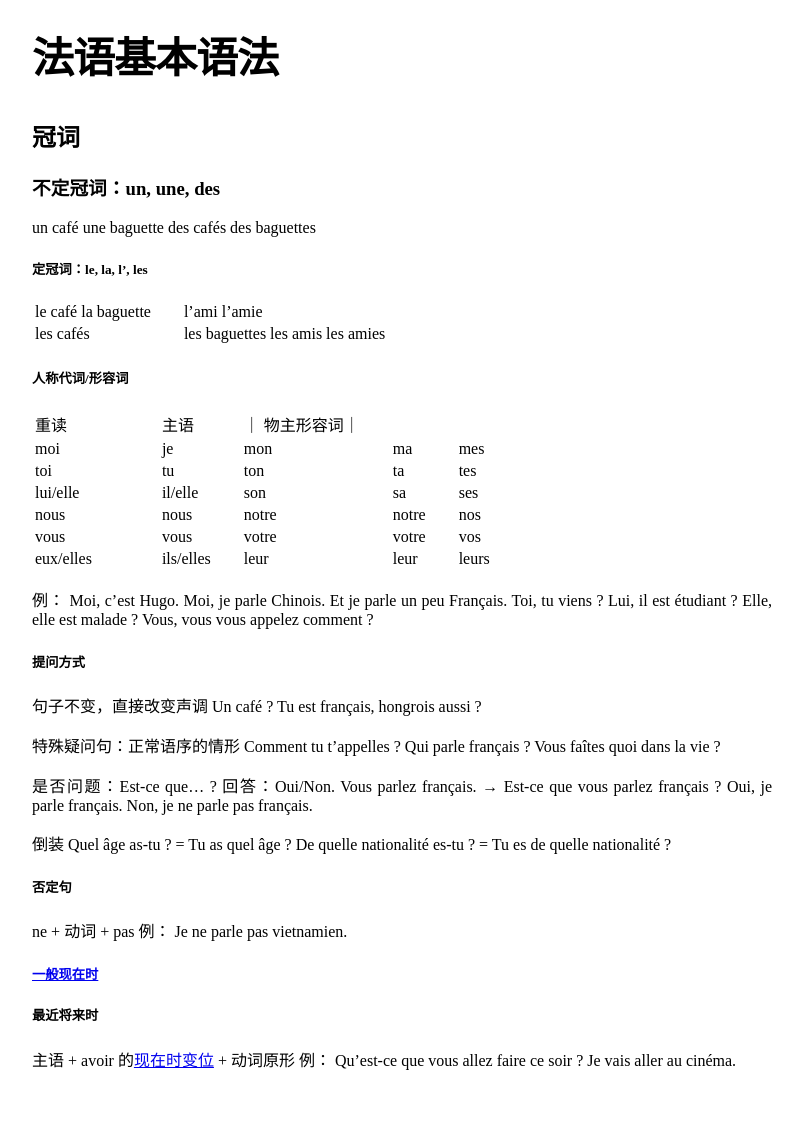
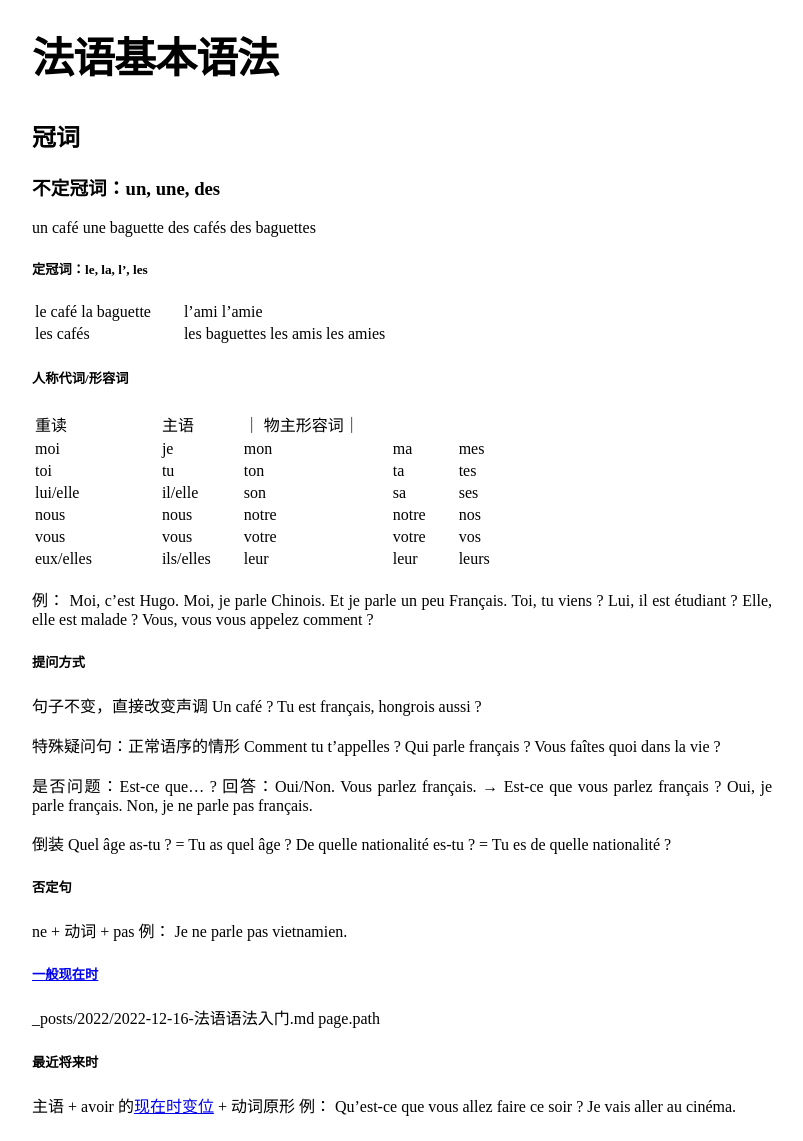
Before and after one commit to keinriesenradinparis/testing_local, a Jekyll site: the page built from _posts/2022/2022-12-16-法语语法入门.md, in a window 1280 px wide. Shown: the whole page, without its empty margins (238-1041 px from the left). Built offline with Jekyll 4.4.1, drawn with Linux system fonts in a browser that asks for light colours; before the commit the page ends 1095 px from its top, so only the background shows below that.

Commit message:
Update 2022-12-16-法语语法入门.md

```diff
--- a/_posts/2022/2022-12-16-法语语法入门.md
+++ b/_posts/2022/2022-12-16-法语语法入门.md
@@ -65,6 +65,9 @@ Je ne parle pas vietnamien.
 
 ##### [一般现在时](page.path/2022-12-16-法语语法入门.html)
 
+{{ page.path }}
+page.path
+
 ##### 最近将来时
 
 主语 + avoir 的[现在时变位](https://keinriesenradinparis.wordpress.com/2022/12/16/conjugaisonfrancais/) + 动词原形
```
